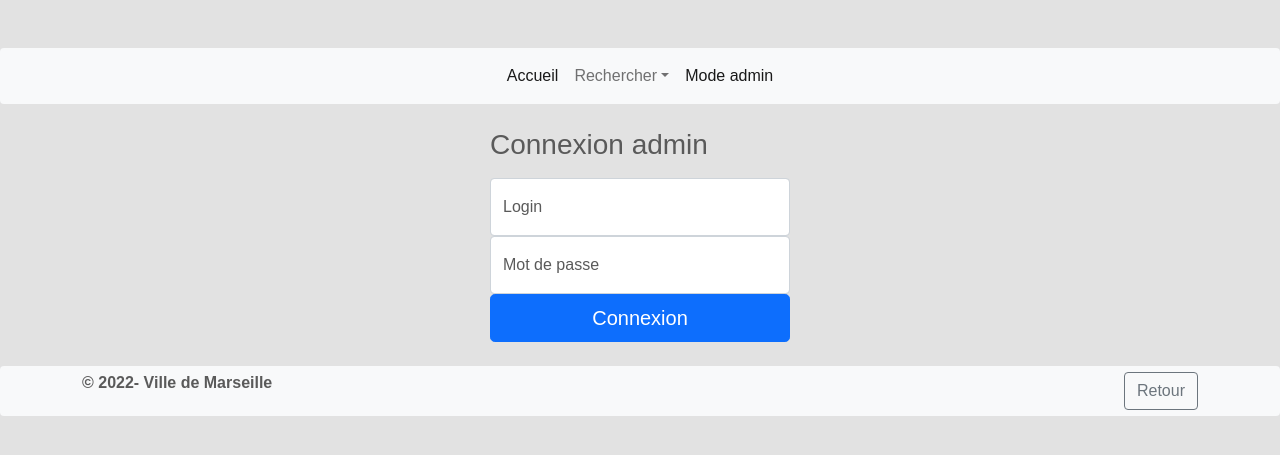
After one commit to flolaryko/meteomaster, a PHP site: page /view/loginView.php in a window 1280 px wide. The commit adds this page. Shown: the top 455 px of the page. Run offline with PHP 8.4, Linux system fonts and the light colour scheme.

Commit message:
sessions

```diff
--- a/view/accueilView.php
+++ b/view/accueilView.php
@@ -1,4 +1,5 @@
-<?php $title = 'MétéoScan';
+<?php
+$title = 'MétéoScan';
 setlocale (LC_TIME, 'fr_FR.utf8','fra');
 $Lieux = Nomlieux();
 
--- /dev/null
+++ b/view/loginView.php
@@ -0,0 +1,53 @@
+<?php
+$erreur = null;
+$login = "admin";
+$mdp = hash("sha256", 1234);
+
+if (isset($_POST['login'], $_POST['password'])) {
+
+    if (($_POST['login'] === $login) && (hash("sha256",$_POST['password']) === $mdp))
+    {
+        $_SESSION['login'] = $_POST['login'];
+        header('Location: index.php');
+    } else {
+        $erreur = "identifiants incorrects";
+    }
+
+}
+?>
+
+    <?php if($erreur): ?>
+    <div class="alert alert danger"><?php echo $erreur ?></div>
+    <?php endif; ?>
+
+<?php $title = 'Connexion'; ?>
+<?php ob_start();
+require_once('navBarView.php');?>
+<br>
+
+<form method="post" action=""
+    style="margin: 0 auto;
+    width: 300px;">
+
+   <h1 class="h3 mb-3 fw-normal">Connexion admin</h1>
+
+   <div class="form-floating">
+     <input type="text" name="login" class="form-control" id="floatingInput" placeholder="Nom d'utilisateur">
+     <label for="floatingInput">Login </label>
+   </div>
+
+   <div class="form-floating">
+     <input type="text" name="password" class="form-control" id="floatingPassword" placeholder="Mot de passe">
+     <label for="floatingPassword">Mot de passe</label>
+   </div>
+
+   <div class="form-floating">
+   <button class="w-100 btn btn-lg btn-primary" type="submit">Connexion</button>
+   </div>
+
+</form>
+<br>
+<?php $content = ob_get_clean();
+require_once('template.php');
+require_once('footerView.php');
+?>
--- a/view/navBarView.php
+++ b/view/navBarView.php
@@ -1,6 +1,6 @@
 
 <nav class="navbar navbar-expand-lg navbar-light bg-light rounded" aria-label="Twelfth navbar example">
-      <div class="container-fluid">
+      <div class="container-fluid" >
         <button class="navbar-toggler" type="button" data-bs-toggle="collapse" data-bs-target="#navbarsExample10" aria-controls="navbarsExample10" aria-expanded="false" aria-label="Toggle navigation">
           <span class="navbar-toggler-icon"></span>
         </button>
@@ -20,13 +20,24 @@
 
               </ul>
             </li>
-
+            <?php if (empty($_SESSION['login'])) : ?>
+            <li class="nav-item">
+              <a class="nav-link active" aria-current="page" href="index.php?page=loginView">Mode admin</a>
+            </li>
+            <?php endif; ?>
+<?php if (!empty($_SESSION['login'])) : ?>
             <li class="nav-item dropdown">
-              <a class="nav-link dropdown-toggle" href="#" id="dropdown10" data-bs-toggle="dropdown" aria-expanded="false">Admin</a>
+              <a class="nav-link dropdown-toggle" href="#" id="dropdown10" data-bs-toggle="dropdown" aria-expanded="false">Menu Admin</a>
               <ul class="dropdown-menu" aria-labelledby="dropdown10">
                 <li><a class="dropdown-item" href="index.php?page=ajouLieuView">Enregistrer un lieu</a></li>
               </ul>
             </li>
+
+            <li class="nav-item">
+              <a class="nav-link active" aria-current="page" href="index.php?etat=0">Déconnexion</a>
+            </li>
+            <?php endif; ?>
+
           </ul>
         </div>
       </div>
--- a/view/template.php
+++ b/view/template.php
@@ -1,3 +1,4 @@
+
 <!DOCTYPE html>
 <html>
     <head>
```
Also changed, not shown: index.php (+11 -0 lines), view/ajouLieuView.php (+1 -37 lines).
